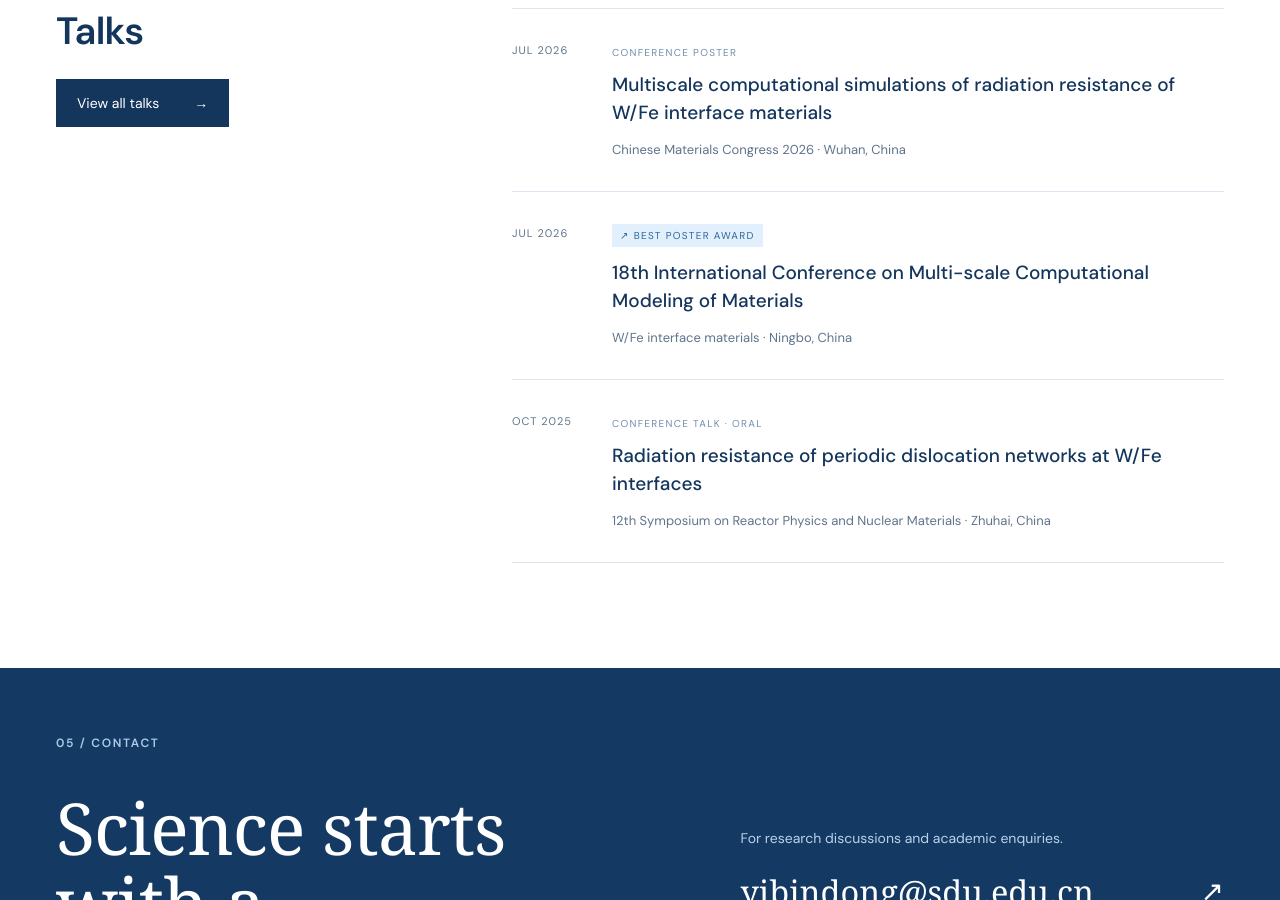
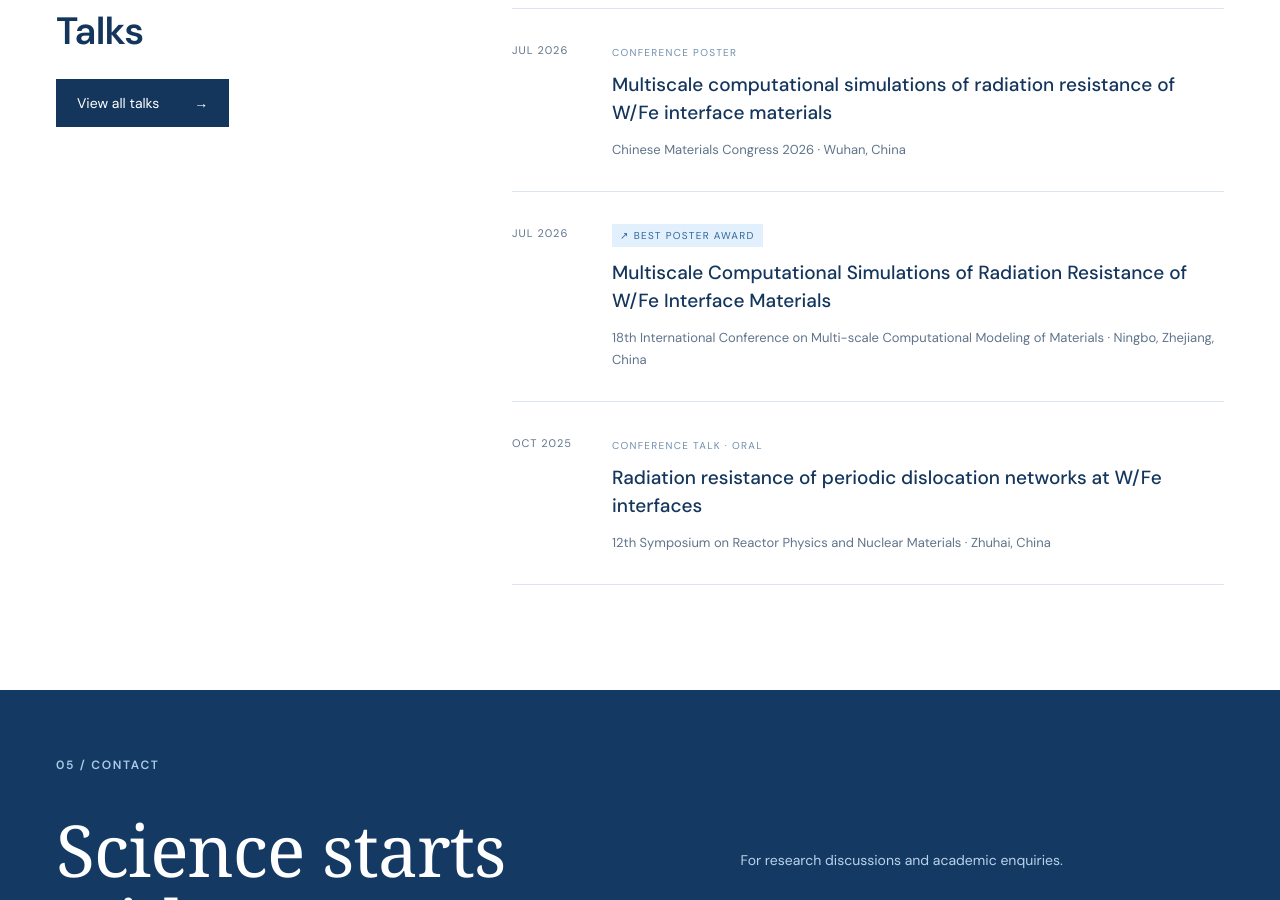
Before and after one commit to Molight/Molight.github.io, a Jekyll site: the page homepage/index.html, which Jekyll copies as it is, in a window 1280 px wide and 900 px high, scrolled down 2571 px. Built offline with Jekyll 4.4.1, drawn with Linux system fonts in a browser that asks for light colours; some web fonts are replaced.

Commit message:
Align homepage Ningbo poster title with Talks page

```diff
--- a/homepage/index.html
+++ b/homepage/index.html
@@ -25,7 +25,7 @@
 <section id="publications" class="publications-section"><div class="wrap section"><div class="section-heading academic-section-heading"><h2>Publications</h2></div>
 <div class="featured-papers"><a class="featured-paper" href="https://doi.org/10.1038/s41467-025-66125-9" target="_blank" rel="noopener"><div class="paper-meta"><span>NATURE COMMUNICATIONS</span><span>2025 <span>↗</span></span></div><h3>Improved radiation resistance in metals via adaptive martensitic transformation</h3><div class="paper-footer"><span>Co-first author</span><span class="round-arrow">↗</span></div></a><a class="featured-paper" href="https://doi.org/10.1016/j.actamat.2025.120880" target="_blank" rel="noopener"><div class="paper-meta"><span>ACTA MATERIALIA</span><span>2025 <span>↗</span></span></div><h3>Enhanced resistance to radiation and magnetic anisotropy change by periodic patterning</h3><div class="paper-footer"><span>First author</span><span class="round-arrow">↗</span></div></a></div>
 <div class="section-actions"><a class="button dark" href="/publications/">View all publications <span aria-hidden="true">→</span></a></div></div></section>
-<section id="activity" class="activity-section wrap section"><div class="activity-heading academic-section-heading"><h2>Talks</h2><a class="button dark" href="/talks/">View all talks <span aria-hidden="true">→</span></a></div><div class="activity-list"><article><time datetime="2026-07-12">JUL 2026</time><div><span class="activity-type">CONFERENCE POSTER</span><h3>Multiscale computational simulations of radiation resistance of W/Fe interface materials</h3><p>Chinese Materials Congress 2026 · Wuhan, China</p></div></article><article><time datetime="2026-07-03">JUL 2026</time><div><span class="activity-type award">↗ BEST POSTER AWARD</span><h3>18th International Conference on Multi-scale Computational Modeling of Materials</h3><p>W/Fe interface materials · Ningbo, China</p></div></article><article><time datetime="2025-10-27">OCT 2025</time><div><span class="activity-type">CONFERENCE TALK · ORAL</span><h3>Radiation resistance of periodic dislocation networks at W/Fe interfaces</h3><p>12th Symposium on Reactor Physics and Nuclear Materials · Zhuhai, China</p></div></article></div></section>
+<section id="activity" class="activity-section wrap section"><div class="activity-heading academic-section-heading"><h2>Talks</h2><a class="button dark" href="/talks/">View all talks <span aria-hidden="true">→</span></a></div><div class="activity-list"><article><time datetime="2026-07-12">JUL 2026</time><div><span class="activity-type">CONFERENCE POSTER</span><h3>Multiscale computational simulations of radiation resistance of W/Fe interface materials</h3><p>Chinese Materials Congress 2026 · Wuhan, China</p></div></article><article><time datetime="2026-07-03">JUL 2026</time><div><span class="activity-type award">↗ BEST POSTER AWARD</span><h3>Multiscale Computational Simulations of Radiation Resistance of W/Fe Interface Materials</h3><p>18th International Conference on Multi-scale Computational Modeling of Materials · Ningbo, Zhejiang, China</p></div></article><article><time datetime="2025-10-27">OCT 2025</time><div><span class="activity-type">CONFERENCE TALK · ORAL</span><h3>Radiation resistance of periodic dislocation networks at W/Fe interfaces</h3><p>12th Symposium on Reactor Physics and Nuclear Materials · Zhuhai, China</p></div></article></div></section>
 <section id="contact" class="contact-section"><div class="wrap"><p class="eyebrow">05 / CONTACT</p><div class="contact-main"><h2>Science starts<br> with a <em>conversation.</em></h2><div class="contact-links"><p>For research discussions and academic enquiries.</p><a class="email" href="mailto:yibindong@sdu.edu.cn">yibindong@sdu.edu.cn <span>↗</span></a><button id="copy-email" class="copy-button">Copy email <span>⧉</span></button><span id="copy-status" class="copy-status" role="status"></span></div></div><div class="contact-social"><span>FIND ME ELSEWHERE</span><a href="https://orcid.org/0000-0003-3933-5783" target="_blank" rel="noopener">ORCID ↗</a><a href="https://www.researchgate.net/profile/Yibin-Dong-2" target="_blank" rel="noopener">ResearchGate ↗</a><a href="https://molight.github.io/previous-homepage/" target="_blank" rel="noopener">Previous homepage ↗</a></div></div></section>
 </main><footer class="footer wrap"><span>© <span id="copyright-year">2026</span> Yibin Dong · 董怡斌</span><span>Materials, understood across scales.</span><a href="#">Back to top ↑</a></footer>
 </body></html>
```
